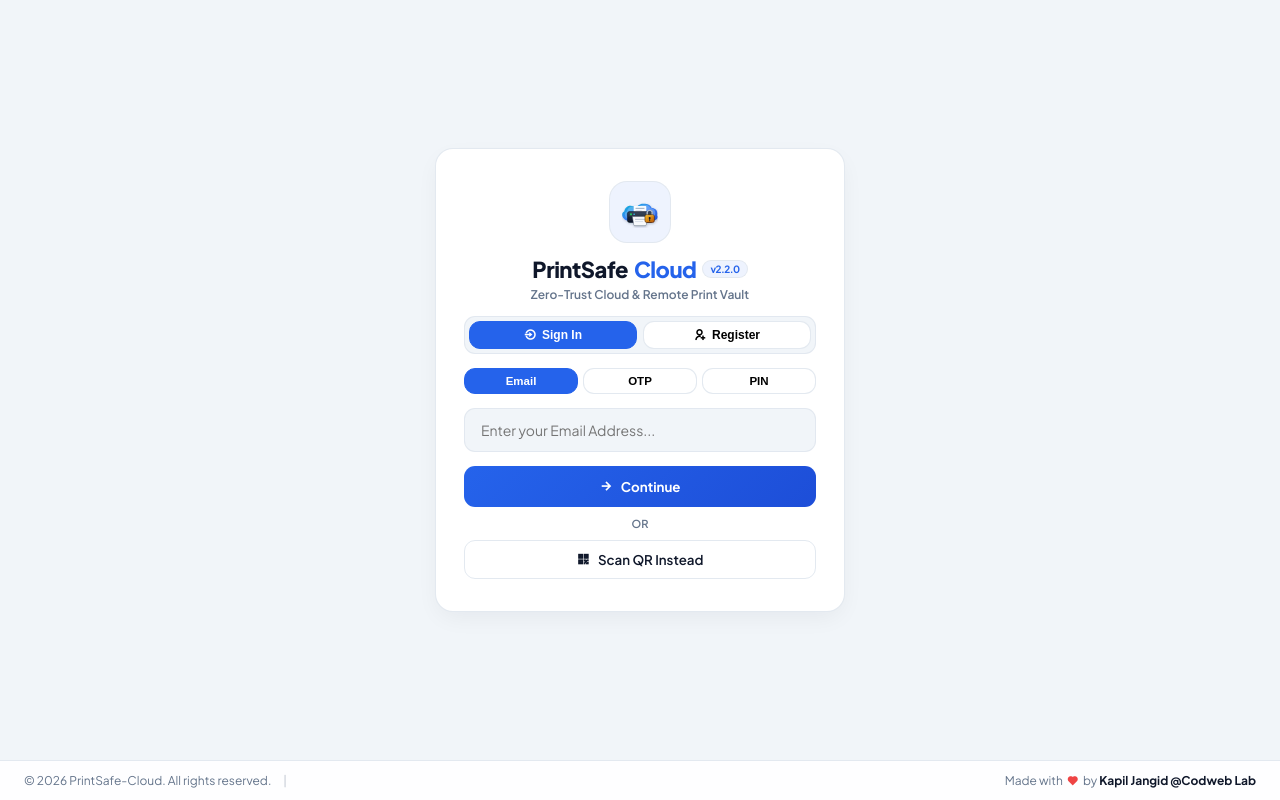
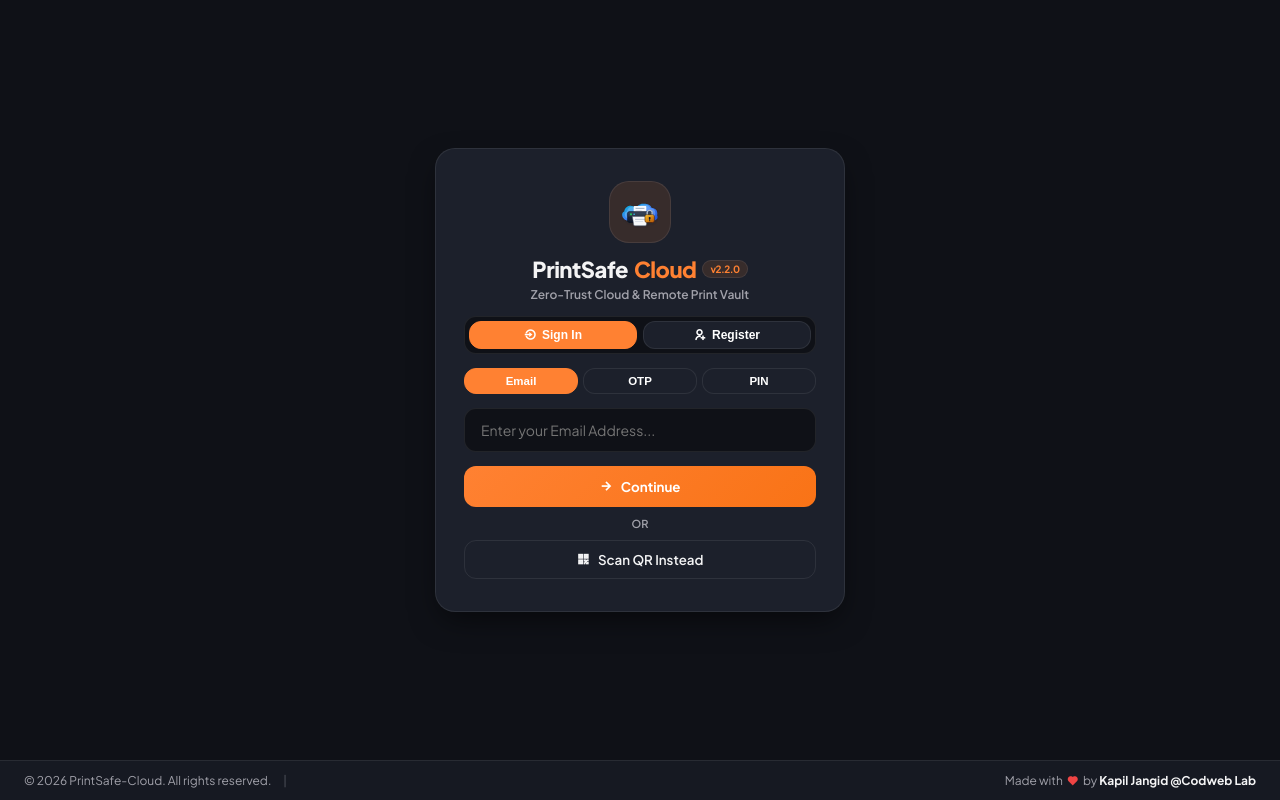
Before and after one commit to Codweb-Lab/PrintSafe-Cloud, a Flask app: page / in a window 1280 px wide. Run offline with Flask 3, Linux system fonts and the light colour scheme.

Commit message:
feat(theme): set Cloudly Bento as the default UI design system

```diff
--- a/static/css/themes/theme_cloudly_bento.css
+++ b/static/css/themes/theme_cloudly_bento.css
@@ -1,7 +1,8 @@
 /* ========================================================================
    🍑 THEME 2: CLOUDLY BENTO (Poppins + Warm Pastel Bento + 3D Folders)
    ======================================================================== */
-html[data-style="cloudly"] {
+html[data-style="cloudly"],
+html:not([data-style]) {
   --radius-card: 20px;
   --radius-btn: 12px;
   --glass-blur: blur(16px);
--- a/static/css/themes/theme_glass_bento.css
+++ b/static/css/themes/theme_glass_bento.css
@@ -1,8 +1,7 @@
 /* ========================================================================
    ✨ THEME 1: GLASS BENTO (LIGHT & DARK)
    ======================================================================== */
-html[data-style="glass"],
-html:not([data-style]) {
+html[data-style="glass"]{
   --radius-card: 18px;
   --radius-btn: 11px;
   --glass-blur: blur(20px);
--- a/templates/login.html
+++ b/templates/login.html
@@ -24,9 +24,9 @@
 
     <script>
       (function () {
-        const savedStyle = localStorage.getItem("vault_style_preset") || "glass";
+        const savedStyle = localStorage.getItem("vault_style_preset") || "cloudly";
         document.documentElement.setAttribute("data-style", savedStyle);
-        const savedTheme = localStorage.getItem("vault_theme_pref") || "system";
+        const savedTheme = localStorage.getItem("vault_theme_pref") || "dark";
         if (savedTheme === "system") {
           const isDark = window.matchMedia("(prefers-color-scheme: dark)").matches;
           document.documentElement.setAttribute("data-theme", isDark ? "dark" : "light");
--- a/templates/partials/header.html
+++ b/templates/partials/header.html
@@ -44,10 +44,10 @@
 
     <!-- 🎨 MODERN CUSTOM UI DESIGN SYSTEM DROPDOWN -->
     <div class="modern-dropdown" id="dropdown-ui-style">
-      <input type="hidden" id="ui-style-selector" value="glass" />
+      <input type="hidden" id="ui-style-selector" value="cloudly" />
       <button type="button" class="modern-dropdown-trigger" onclick="toggleModernDropdown('dropdown-ui-style', event)" title="Switch UI Architecture">
         <i class="ri-palette-line" style="color:var(--accent);font-size:15px;"></i>
-        <span id="ui-style-label">Glass Bento</span>
+        <span id="ui-style-label">Cloudly Bento</span>
         <i class="ri-arrow-down-s-line dropdown-chevron"></i>
       </button>
       <div class="modern-dropdown-menu">
```
Also changed, not shown: static/js/state.js (+4 -4 lines).
